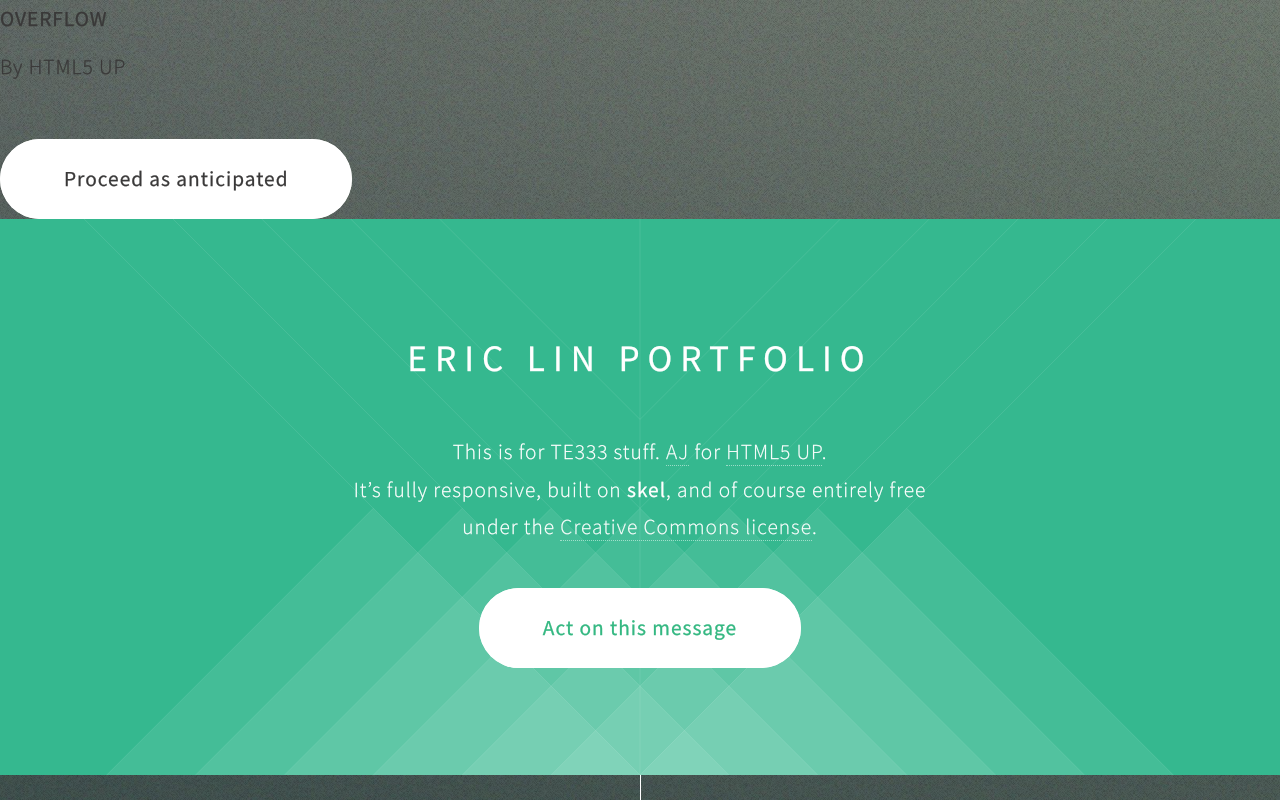
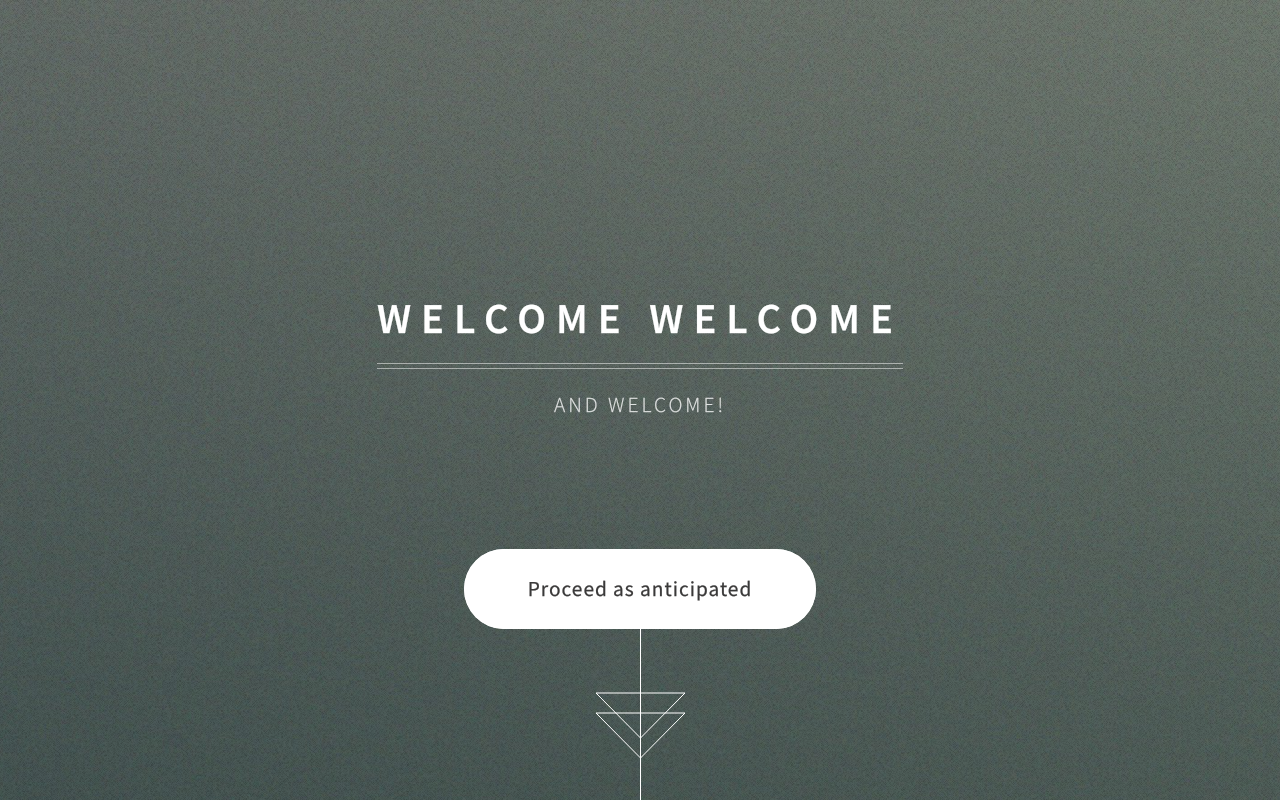
Before and after one commit to yulin4/yulin4.github.io, a plain HTML site: page index.html in a window 1280 px wide. Shown: the top 800 px of the page. Drawn offline with Linux system fonts and the light colour scheme.

Commit message:
Update index.html
fix the error

```diff
--- a/index.html
+++ b/index.html
@@ -25,10 +25,10 @@
 	<body>
 
 		<!-- Header -->
-<!-- 			<section id="header"> -->
+			<section id="header">
 				<header>
-					<h1>Overflow</h1>
-					<p>By HTML5 UP</p>
+					<h1>Welcome Welcome</h1>
+					<p>and Welcome!</p>
 				</header>
 				<footer>
 					<a href="#banner" class="button style2 scrolly scrolly-centered">Proceed as anticipated</a>
@@ -40,7 +40,7 @@
 				<header>
 					<h2>Eric Lin Portfolio</h2>
 				</header>
-				<p>This is for TE333 stuff. <a href="http://n33.co">AJ</a> for <a href="http://html5up.net">HTML5 UP</a>.<br />
+				<p>This is for TE333 stuff. and here is the cheatsheet for html <a href="./Downloads/htmlcheatsheet.pdf" download="HTML_cheatsheet">AJ</a> Download PDF <a href="http://html5up.net">HTML5 UP</a>.<br />
 				It’s fully responsive, built on <strong>skel</strong>, and of course entirely free<br />
 				under the <a href="http://html5up.net/license">Creative Commons license</a>.</p>
 				<footer>
```
